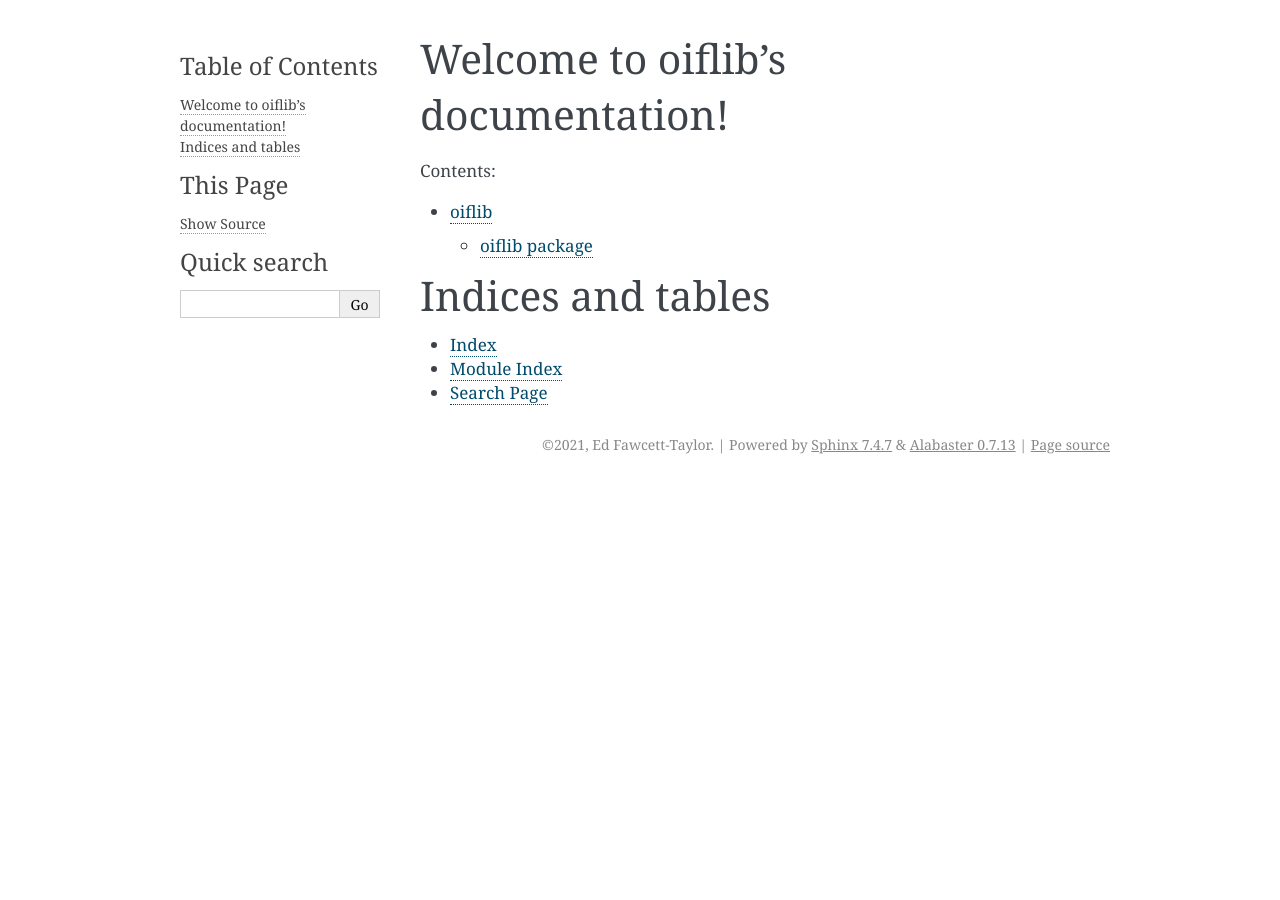
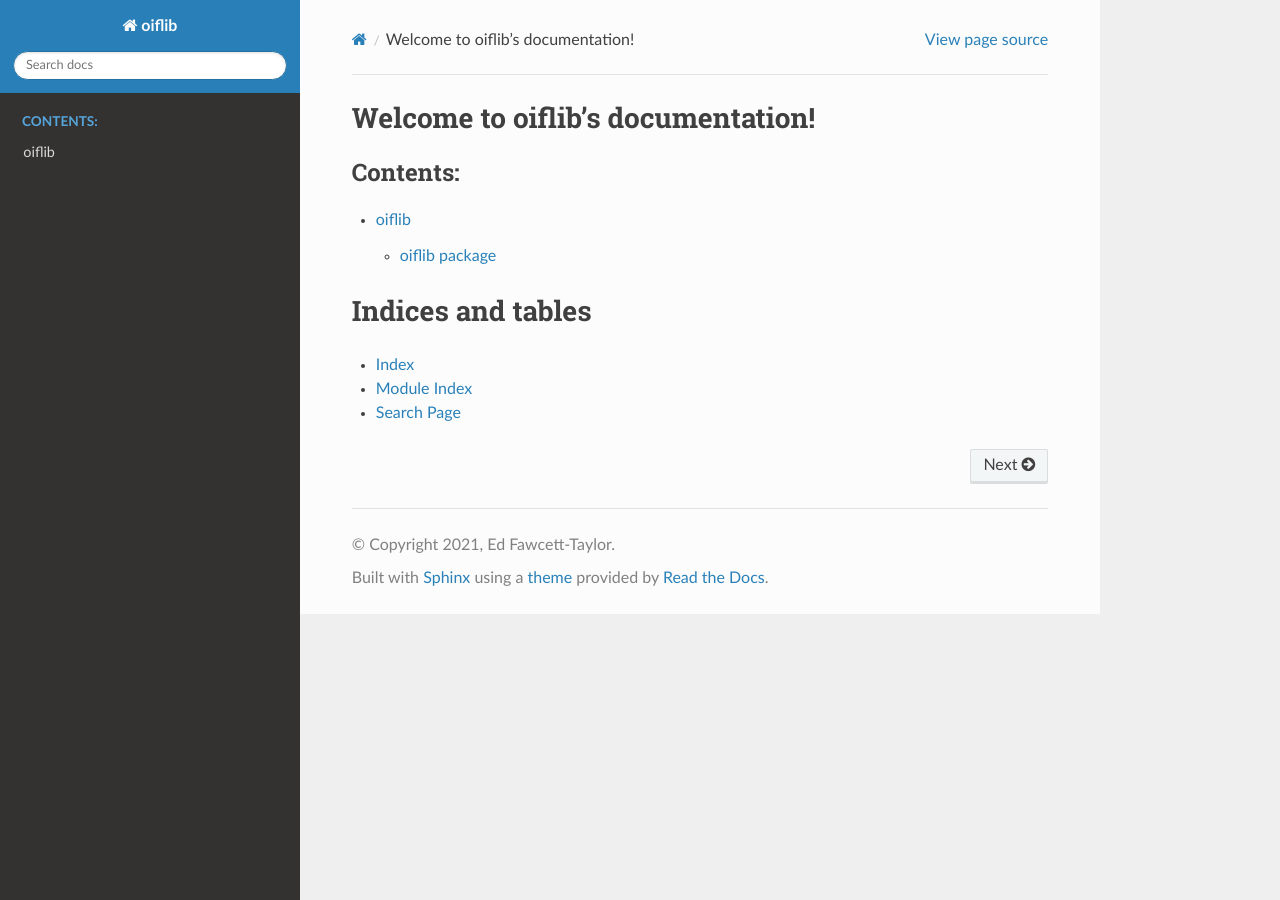
Before and after one commit to Defra-Data-Science-Centre-of-Excellence/oiflib, a Sphinx documentation site: the page built from docs/source/index.rst, in a window 1280 px wide. Built offline with Sphinx 7.4.7 and the Read the Docs theme 2.0.0, drawn with Linux system fonts in a browser that asks for light colours.

Commit message:
use sphinx_rtd_theme

```diff
--- a/docs/source/conf.py
+++ b/docs/source/conf.py
@@ -13,6 +13,8 @@
 import os
 import sys
 from typing import Any, List
+
+import sphinx_rtd_theme  # noqa: F401 - It is being used
 
 sys.path.insert(0, os.path.abspath(os.path.join("..", "..")))
 
@@ -35,6 +37,7 @@ extensions: List[str] = [
     "sphinx.ext.autodoc",
     "sphinx.ext.napoleon",
     "sphinx.ext.intersphinx",
+    "sphinx_rtd_theme",
 ]
 
 # Napoleon settings
@@ -66,7 +69,7 @@ exclude_patterns: List[str] = []
 # The theme to use for HTML and HTML Help pages.  See the documentation for
 # a list of builtin themes.
 #
-html_theme: str = "alabaster"
+html_theme: str = "sphinx_rtd_theme"
 
 # Add any paths that contain custom static files (such as style sheets) here,
 # relative to this directory. They are copied after the builtin static files,
```
